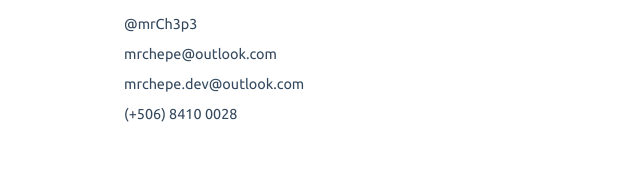
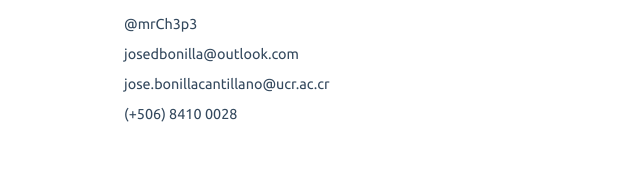
Before and after one commit to josedbonilla/josedbonilla.github.io, a plain HTML site: page contact.html in a window 1280 px wide. Shown: the part 202-385 px from the top of the page, 640-1280 px from the left. Drawn offline with Linux system fonts and the light colour scheme.

Commit message:
Update contact.html
cambios de los correos de contacto

```diff
--- a/contact.html
+++ b/contact.html
@@ -42,8 +42,8 @@
 					<h3>Vías de Contacto</h3>
 					<ul class="contact-list">
 						<li><a href="http://www.twitter.com/mrCh3p3">@mrCh3p3</a></li>
-						<li><a href="mailto:mrchepe@outlook.com">mrchepe@outlook.com</a></li>
-						<li><a href="mailto:mrchepe.dev@outlook.com">mrchepe.dev@outlook.com</a></li>
+						<li><a href="mailto:josedbonilla@outlook.com">josedbonilla@outlook.com</a></li>
+						<li><a href="mailto:jose.bonillacantillano@ucr.ac.cr">jose.bonillacantillano@ucr.ac.cr</a></li>
 						<li><a href="tel:8410 0028">(+506) 8410 0028</a></li>
 					</ul>
 				</div>
```
